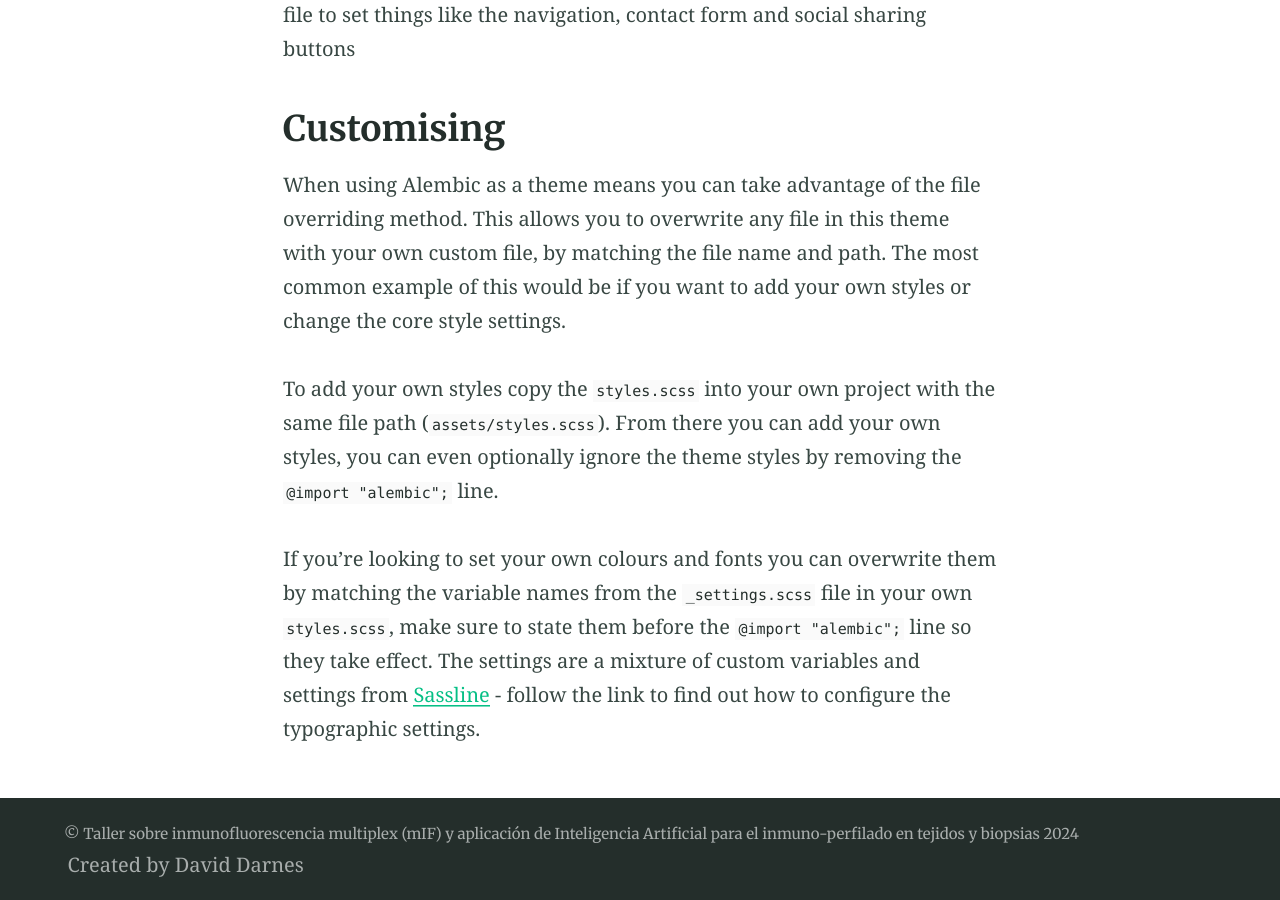
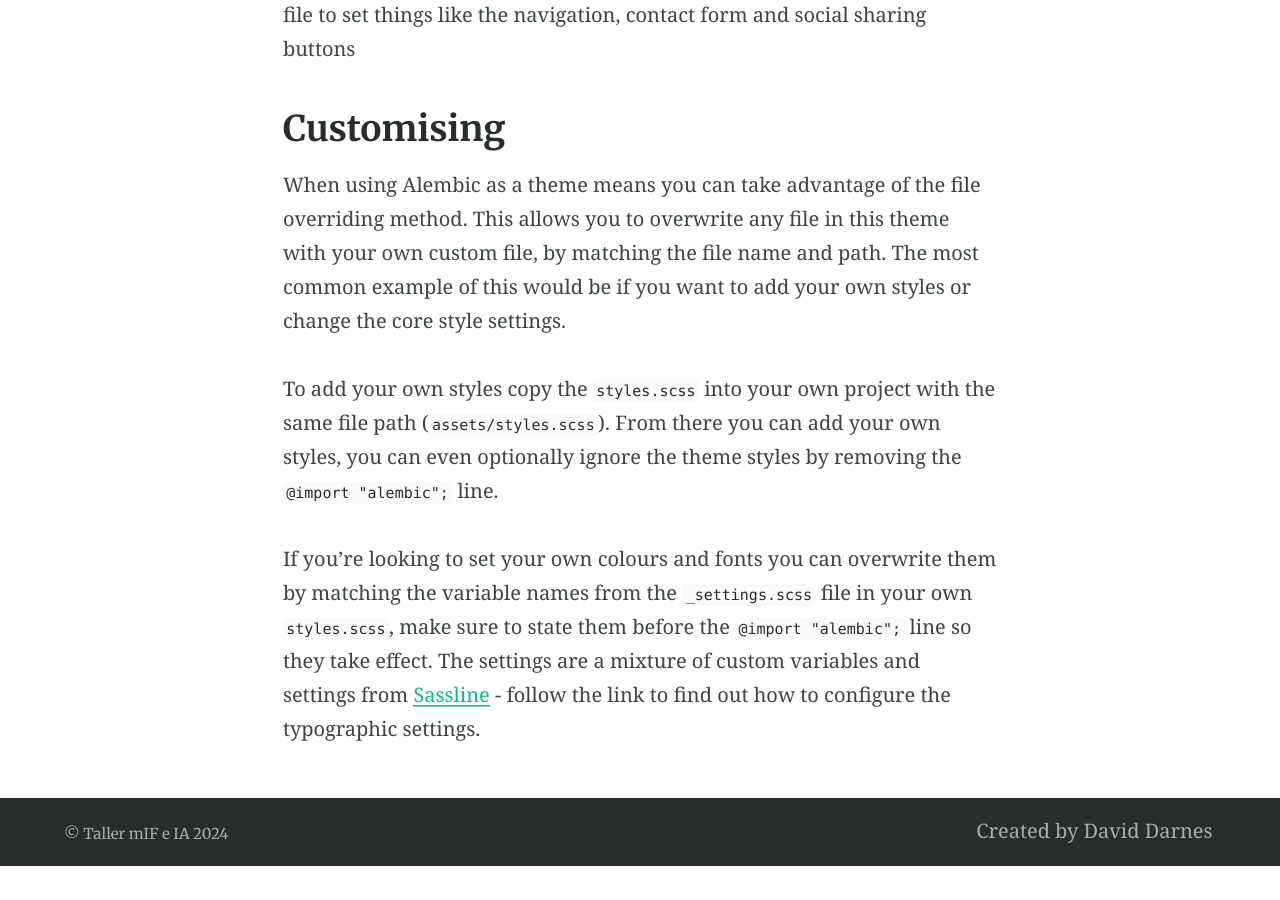
Before and after one commit to acnilo/202411_LNMA_IA-mIF, a Jekyll site: the page built from index.md, in a window 1280 px wide and 900 px high, scrolled down 4922 px. Built offline with Jekyll 4.4.1, drawn with Linux system fonts in a browser that asks for light colours; after the commit the page ends 5788 px from its top, so only the background shows below that.

Commit message:
Update _config.yml

```diff
--- a/_config.yml
+++ b/_config.yml
@@ -93,7 +93,7 @@ defaults:
 # 7. Site settings
 encoding: utf-8 # Make sure the encoding is right
 lang: es # Set the site language
-title: "Taller sobre inmunofluorescencia multiplex (mIF) y aplicación de Inteligencia Artificial para el inmuno-perfilado en tejidos y biopsias" # Site name or title, also used in jekyll-seo-tag
+title: "Taller mIF e IA" # Site name or title, also used in jekyll-seo-tag
 logo: "/assets/logos/LNMA Logo 2023.png" # Site logo, also used in jekyll-seo-tag
 description: "Los asistentes se familiarizarán con los conceptos básicos de mIF y AI-DL, y cómo se diferencian de los métodos tradicionales. Conocerán las ventajas y desventajas de cada método, y aprenderán, de forma básica, a usar algunas herramientas disponibles para este análisis. Al finalizar, podrán decidir si las técnicas de mIF y AI-DL son apropiadas para sus investigaciones. El taller brinda los conocimientos necesarios para que exploren e incorporen estas técnicas en sus proyectos" # Site description and default description, also used in jekyll-seo-tag
 url: "https://acnilo.github.io/202411_LNMA_IA-mIF" # Site url, also used in jekyll-seo-tag
```
